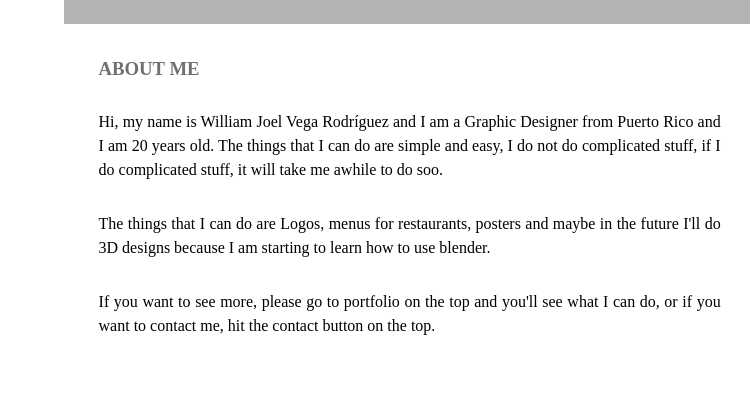
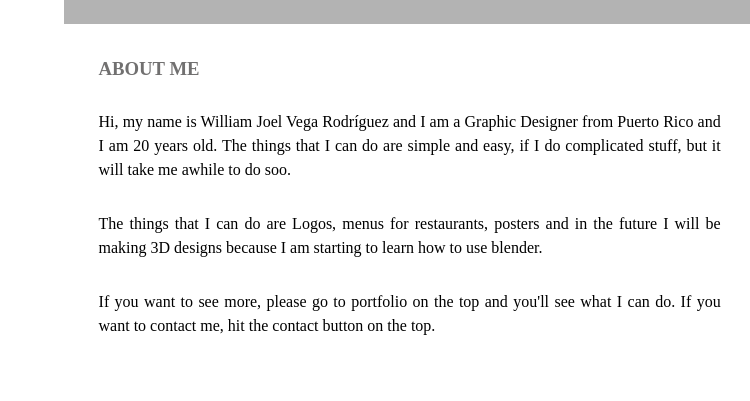
Before and after one commit to Kridderpr/practica, a plain HTML site: page index.html in a window 1280 px wide. Shown: the part 233-634 px from the top of the page, 0-750 px from the left. Drawn offline with Linux system fonts and the light colour scheme.

Commit message:
page update

```diff
--- a/index.html
+++ b/index.html
@@ -29,9 +29,9 @@
     <h2 class="noDisplay">Main Content</h2>
     <article class="left_article">
       <h3>About Me</h3>
-      <p>Hi, my name is William Joel Vega Rodríguez and I am a Graphic Designer from Puerto Rico and I am 20 years old. The things that I can do are simple and easy, I do not do complicated stuff, if I do complicated stuff, it will take me awhile to do soo.</p>
-		<p>The things that I can do are Logos, menus for restaurants, posters and maybe in the future I'll do 3D designs because I am starting to learn how to use blender.</p>
-		<p>If you want to see more, please go to portfolio on the top and you'll see what I can do, or if you want to contact me, hit the contact button on the top.</p>
+      <p>Hi, my name is William Joel Vega Rodríguez and I am a Graphic Designer from Puerto Rico and I am 20 years old. The things that I can do are simple and easy, if I do complicated stuff, but it will take me awhile to do soo.</p>
+		<p>The things that I can do are Logos, menus for restaurants, posters and in the future I will be making 3D designs because I am starting to learn how to use blender.</p>
+		<p>If you want to see more, please go to portfolio on the top and you'll see what I can do. If you want to contact me, hit the contact button on the top.</p>
     </article>
     <aside class="right_article"><img src="images/Perfil.jpg" alt="" width="400" height="200" class="placeholder"/> </aside>
   </section>
```
